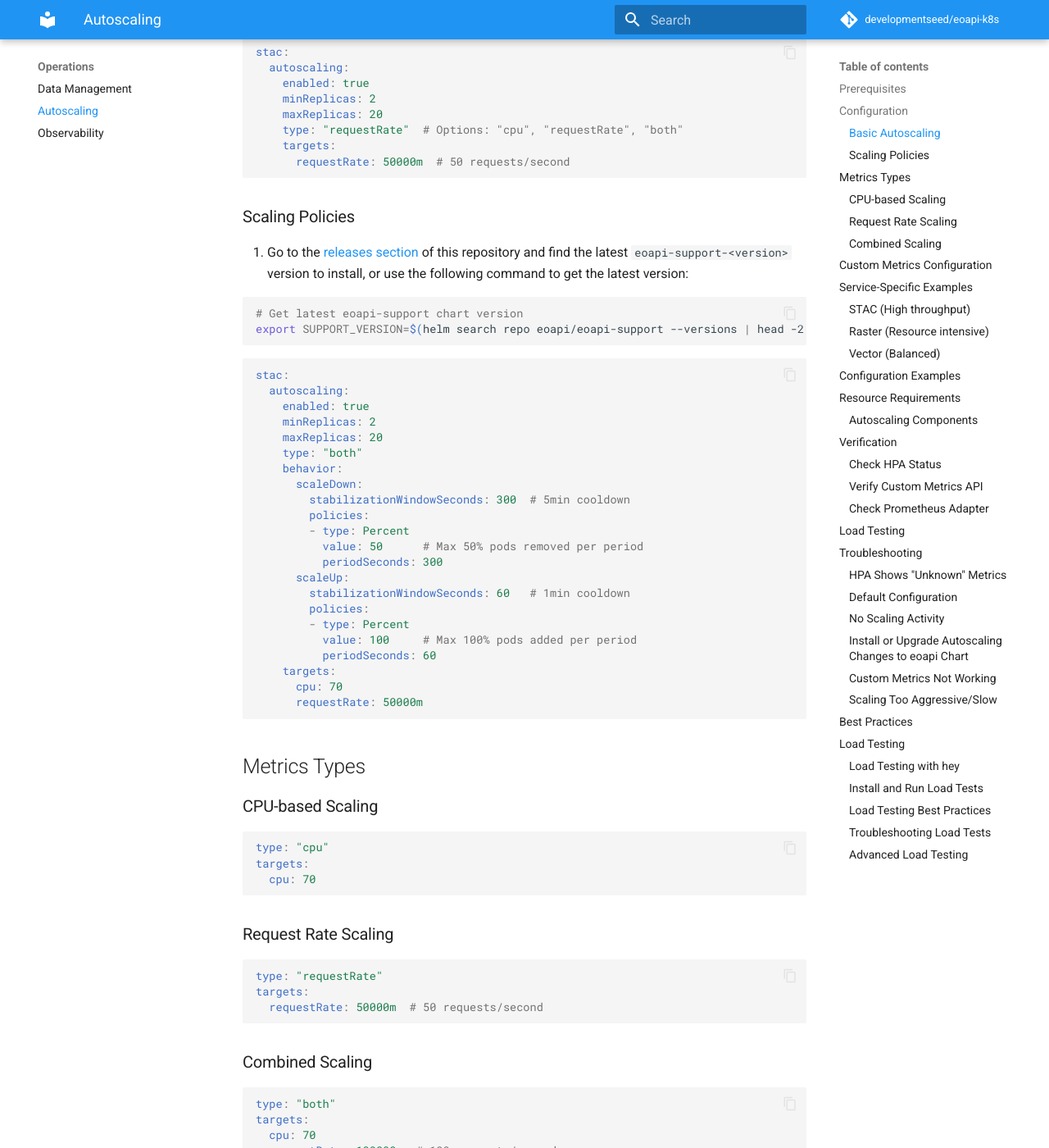
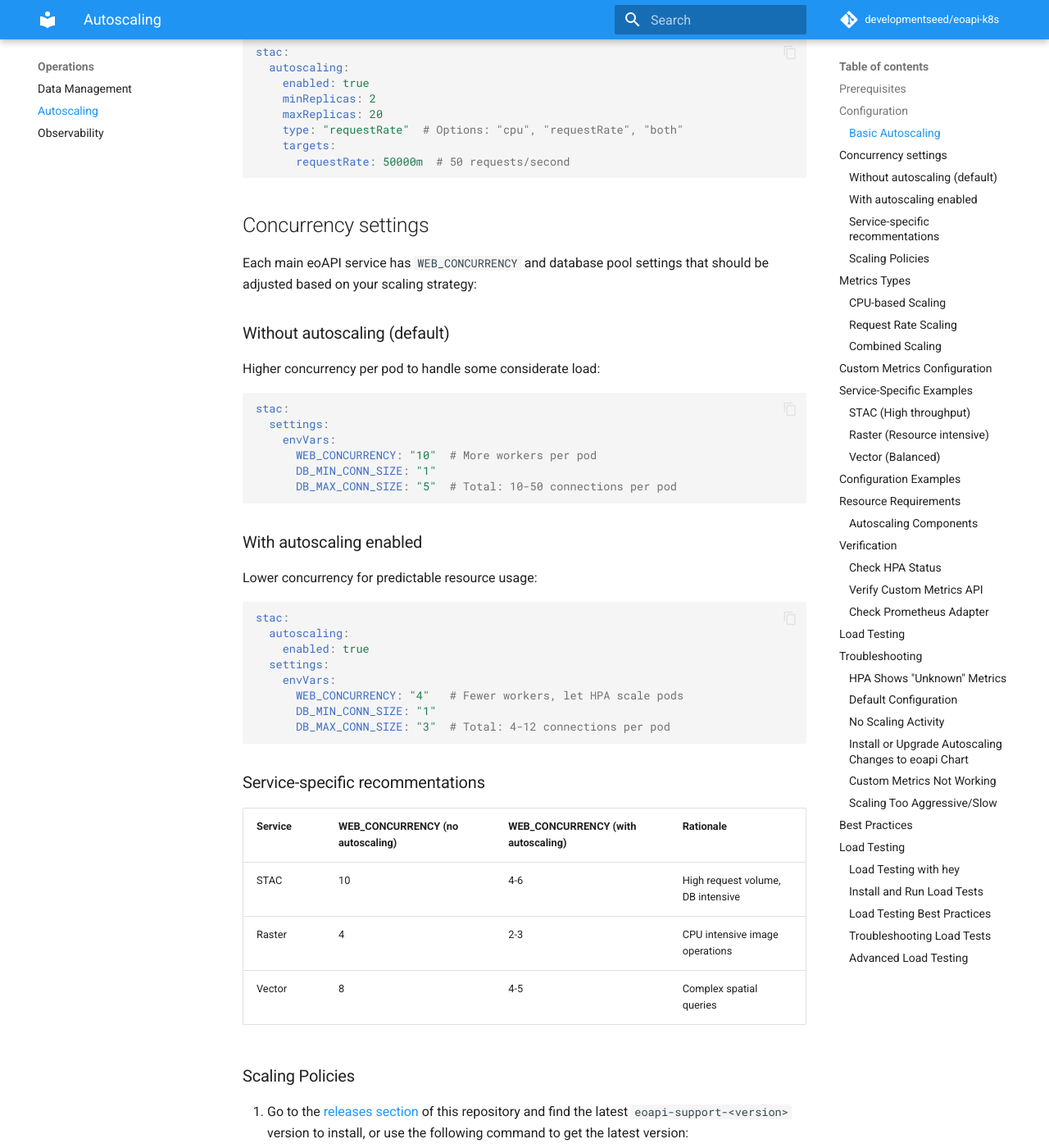
Before and after one commit to developmentseed/eoapi-k8s, an MkDocs documentation site: the page built from docs/autoscaling.md, in a window 1280 px wide and 1400 px high, scrolled down 726 px. Shown: the whole window at 82% size. Built offline with MkDocs 1.6.1 and Material for MkDocs 9.7.7, drawn with Linux system fonts in a browser that asks for light colours; comment, search, counter and statistics services are not loaded.

Commit message:
Added clarification about concurrency and db connection configuration.

````diff
--- a/docs/autoscaling.md
+++ b/docs/autoscaling.md
@@ -43,6 +43,46 @@ stac:
     targets:
       requestRate: 50000m  # 50 requests/second
 ```
+
+## Concurrency settings
+
+Each main eoAPI service has `WEB_CONCURRENCY` and database pool settings that should be adjusted based on your scaling strategy:
+
+### Without autoscaling (default)
+
+Higher concurrency per pod to handle some considerate load:
+
+```yaml
+stac:
+  settings:
+    envVars:
+      WEB_CONCURRENCY: "10"  # More workers per pod
+      DB_MIN_CONN_SIZE: "1"
+      DB_MAX_CONN_SIZE: "5"  # Total: 10-50 connections per pod
+```
+
+### With autoscaling enabled
+
+Lower concurrency for predictable resource usage:
+
+```yaml
+stac:
+  autoscaling:
+    enabled: true
+  settings:
+    envVars:
+      WEB_CONCURRENCY: "4"   # Fewer workers, let HPA scale pods
+      DB_MIN_CONN_SIZE: "1"
+      DB_MAX_CONN_SIZE: "3"  # Total: 4-12 connections per pod
+```
+
+### Service-specific recommentations
+
+| Service | WEB_CONCURRENCY (no autoscaling) | WEB_CONCURRENCY (with autoscaling) | Rationale |
+|---------|----------------------------------|-------------------------------------|-----------|
+| STAC    | 10                               | 4-6                                 | High request volume, DB intensive |
+| Raster  | 4                                | 2-3                                 | CPU intensive image operations |
+| Vector  | 8                                | 4-5                                 | Complex spatial queries |
 
 ### Scaling Policies
 
````
Also changed, not shown: CHANGELOG.md (+1 -0 lines), 1 other file.
